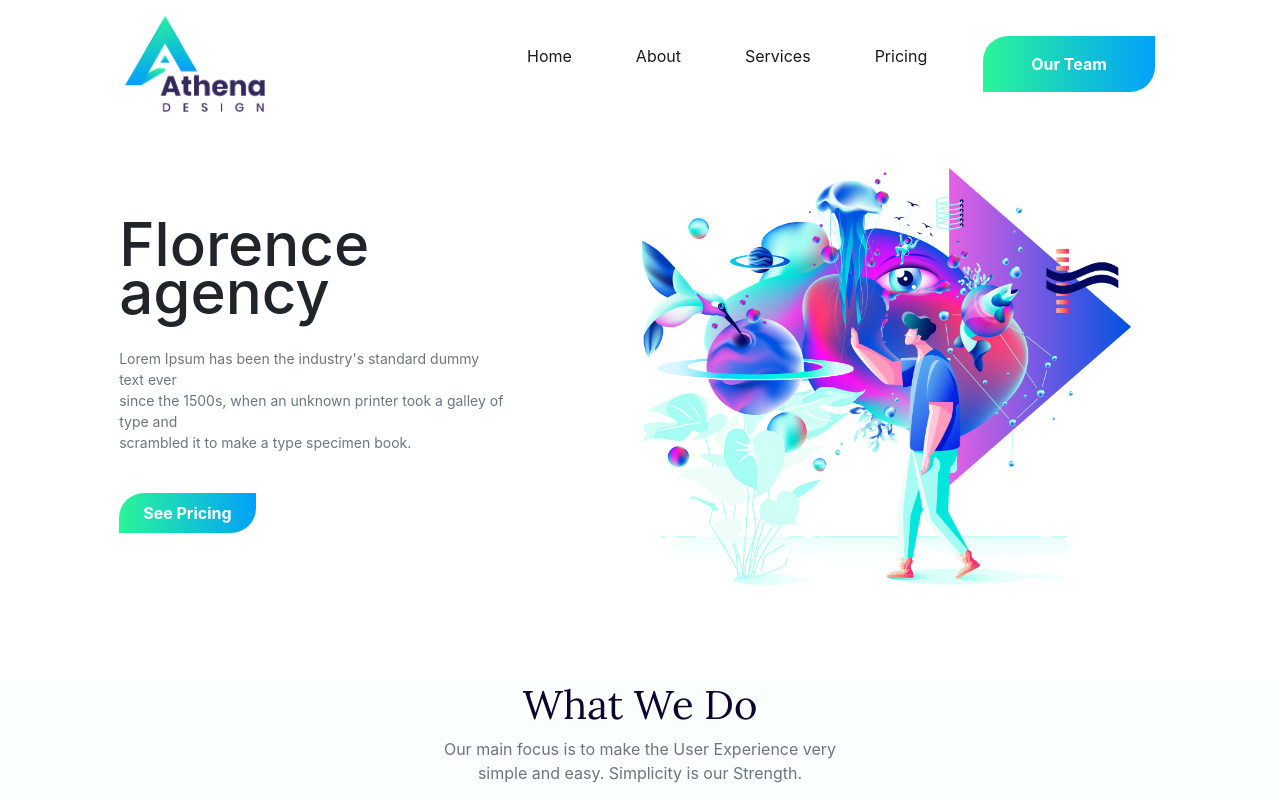
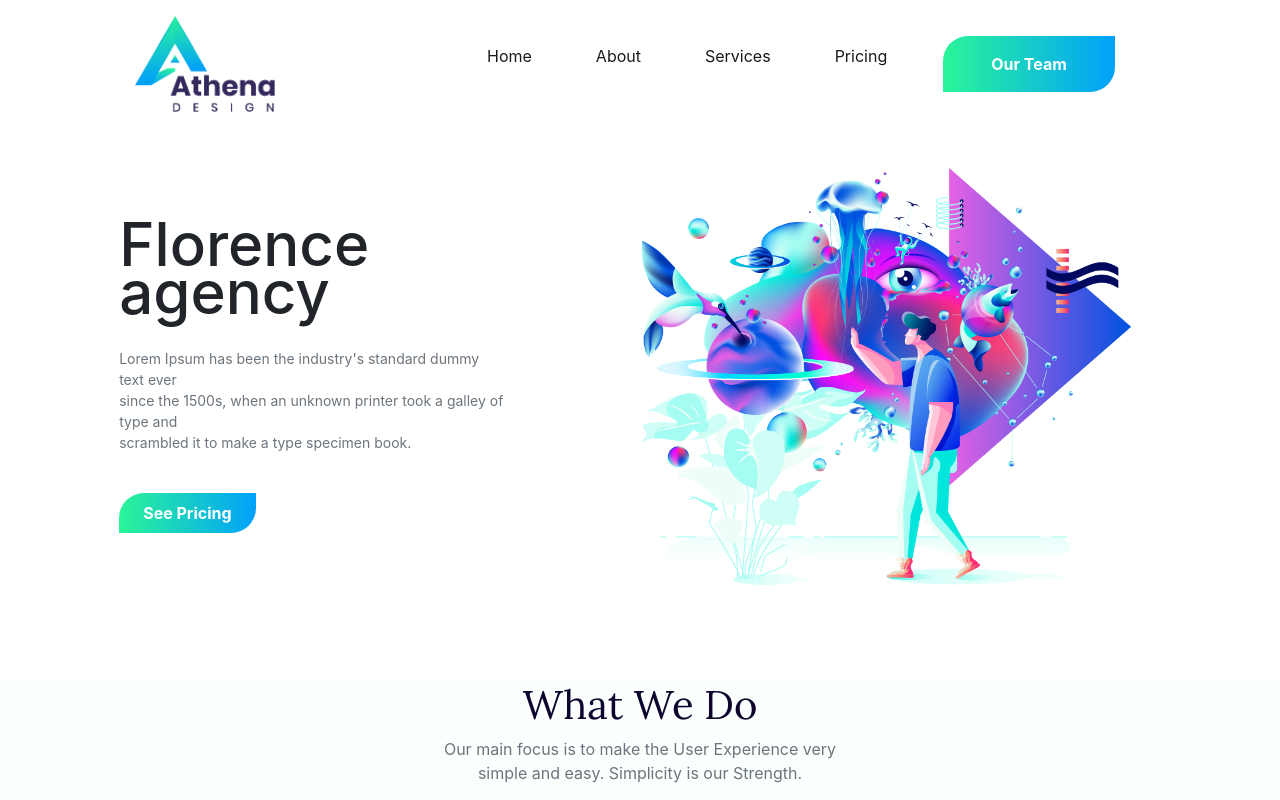
Before and after one commit to mohammad-fahad/athena-design-f, a React (Create React App) app: page / in a window 1280 px wide. Shown: the top 800 px of the page. Built offline with nearby package versions, Linux system fonts and the light colour scheme.

Commit message:
scroll issue

```diff
--- a/src/Component/Navbar.js
+++ b/src/Component/Navbar.js
@@ -5,7 +5,7 @@ import logo from '../resources/Group 86.png';
 
 const Navbar = () => {
     return (
-        <Row>
+        <Row className='container-fluid'>
             <Col md={1}></Col>
             <Col md={10}>
                 <nav className="navbar navbar-expand-lg navbar-light mt-2">
```
Also changed, not shown: 1 other file (tests, documents, lock files or other folders).
